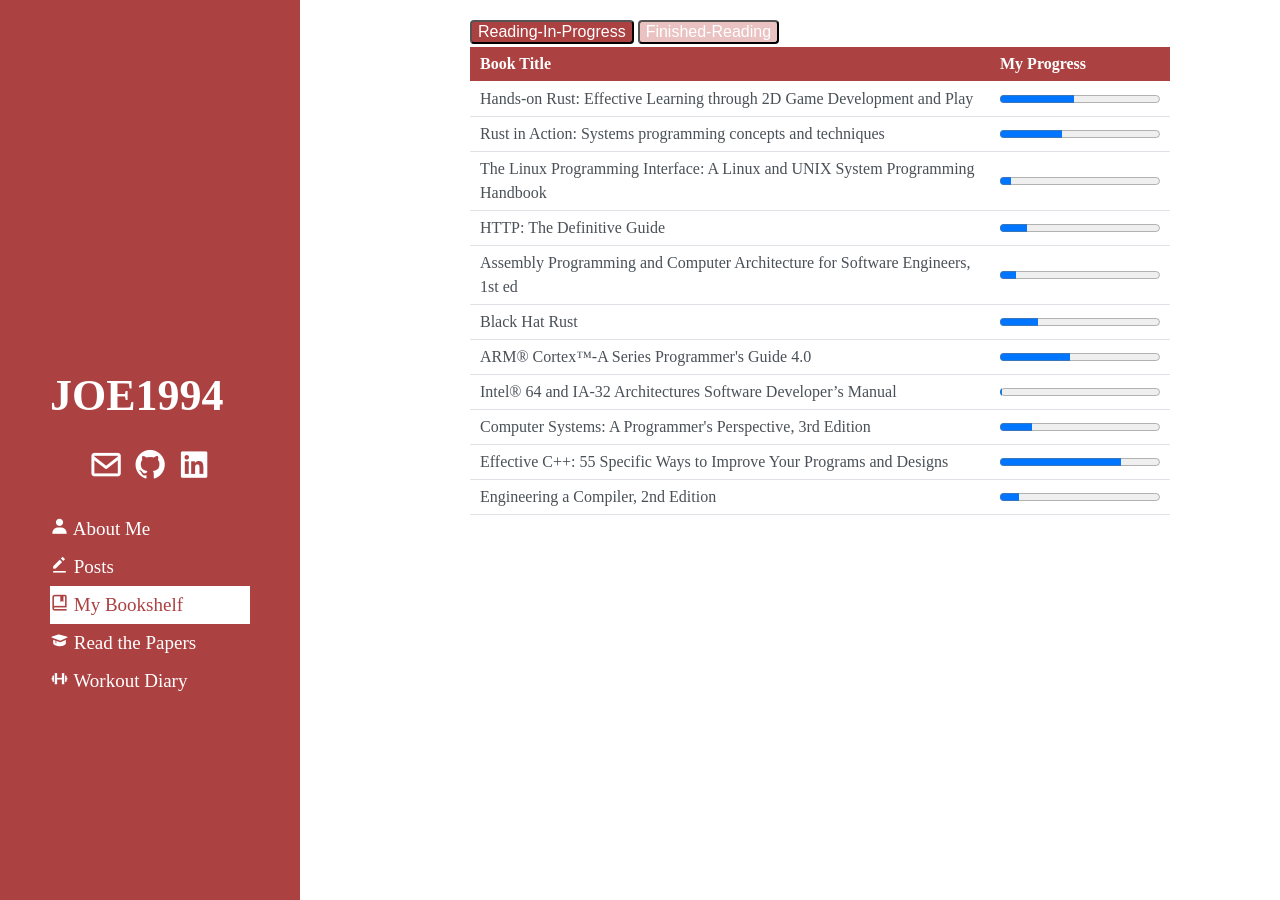
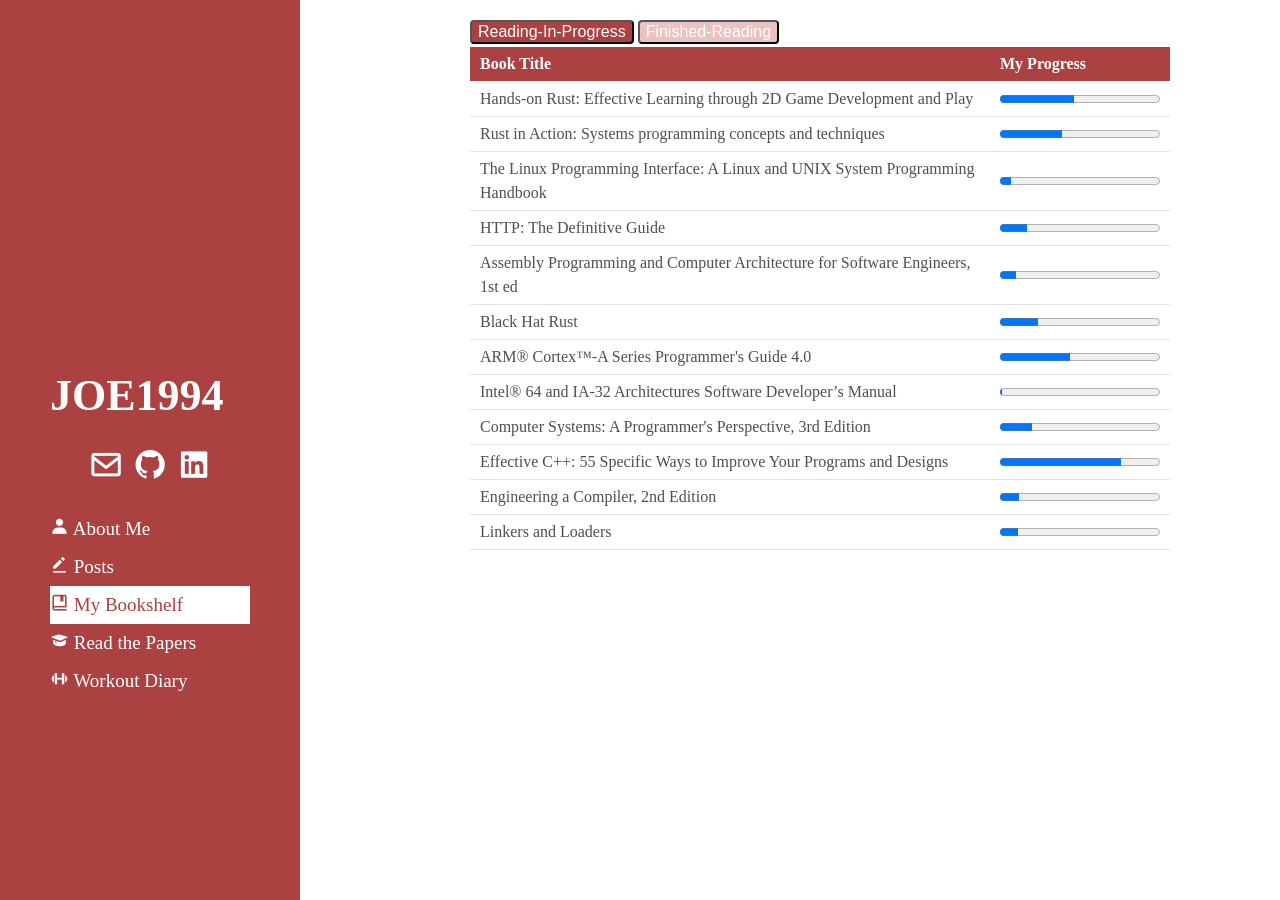
Before and after one commit to JOE1994/JOE1994.github.io, a Jekyll site: the page built from bookshelf.html, in a window 1280 px wide. Built offline with Jekyll 4.4.1, drawn with Linux system fonts in a browser that asks for light colours; some web fonts are replaced.

Commit message:
[book] Begin reading "Linkers and Loaders" book

```diff
--- a/_data/bookshelf_still_reading.yml
+++ b/_data/bookshelf_still_reading.yml
@@ -43,3 +43,7 @@
 - name: "Engineering a Compiler, 2nd Edition"
   progress: 99
   tot_pages: 825
+
+- name: "Linkers and Loaders"
+  progress: 35
+  tot_pages: 295
```
